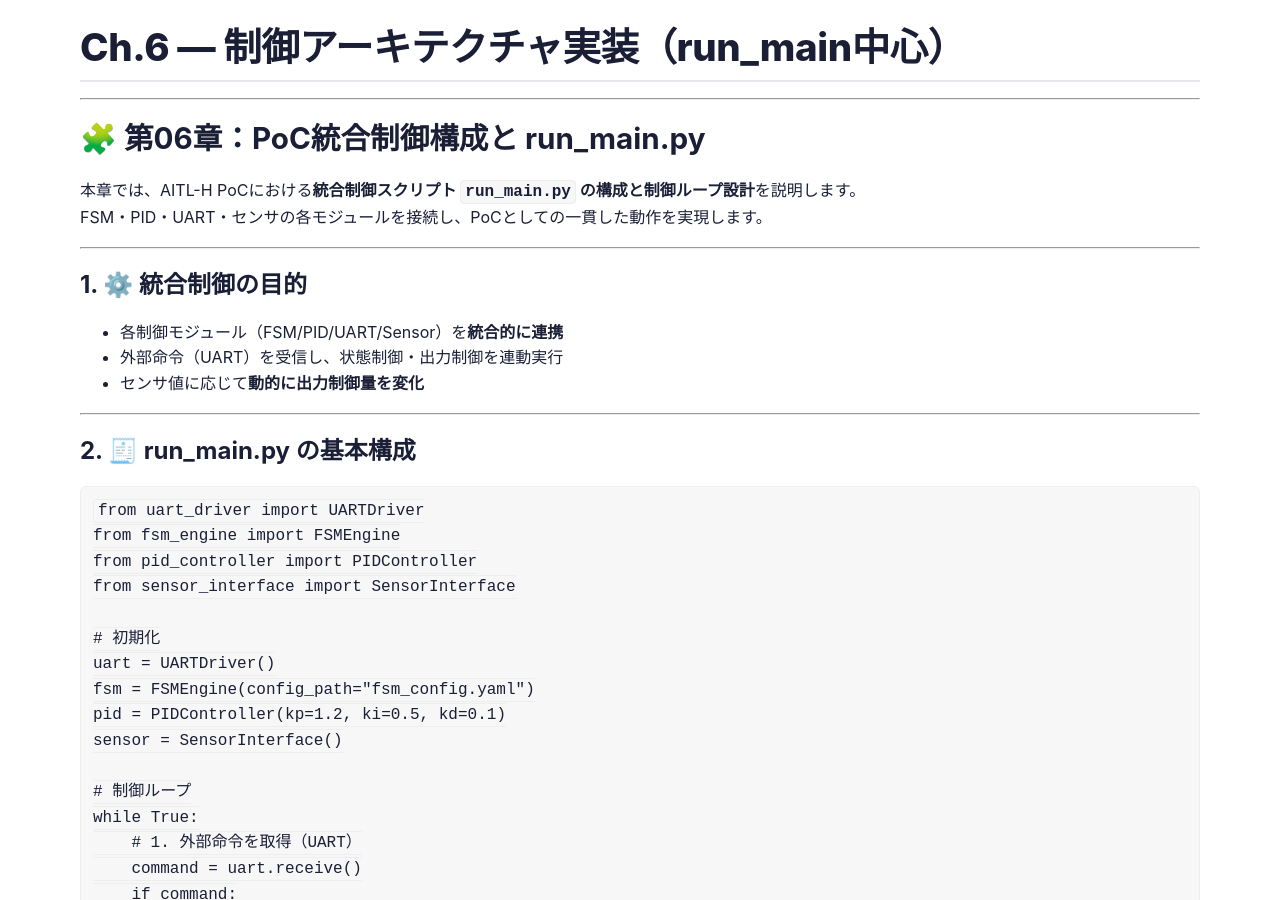
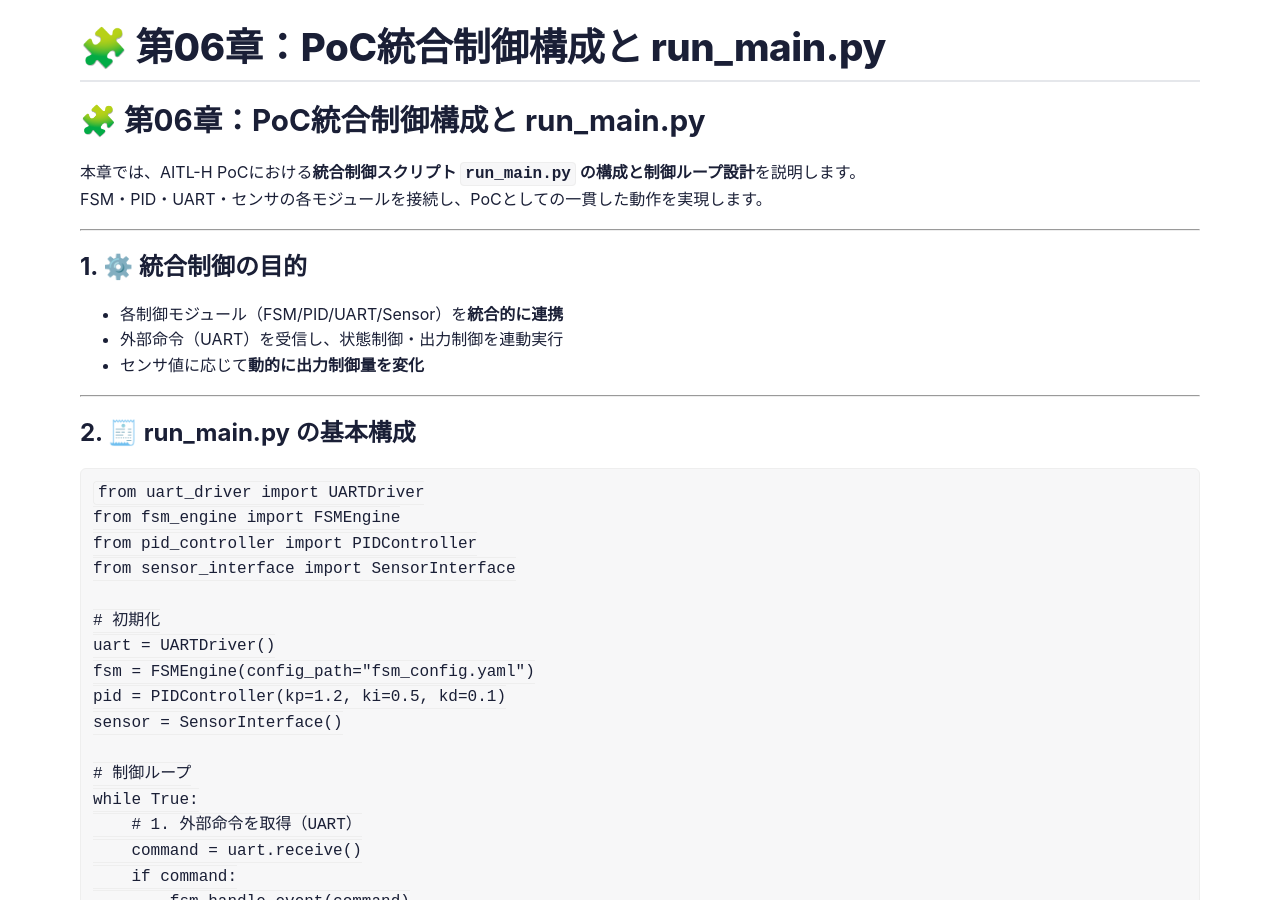
Before and after one commit to Samizo-AITL/AITL-H, a Jekyll site: the page built from docs/chapter06_run_main_arch.md, in a window 1280 px wide and 900 px high. Built offline with Jekyll 4.4.1, drawn with Linux system fonts in a browser that asks for light colours; our own code applies the rules of GitHub Pages for plain Markdown files; some of the changed lines change nothing that is shown.

Commit message:
Update chapter06_run_main_arch.md

```diff
--- a/docs/chapter06_run_main_arch.md
+++ b/docs/chapter06_run_main_arch.md
@@ -1,9 +1,7 @@
 ---
 layout: clean
-title: "Ch.6 — 制御アーキテクチャ実装（run_main中心）"
-permalink: /AITL-H/docs/chapter06_run_main_arch.html
----
-
+# title: "Ch.6 — 制御アーキテクチャ実装（run_main中心）"
+permalink: /docs/chapter06_run_main_arch/
 ---
 
 # 🧩 第06章：PoC統合制御構成と run_main.py
```
